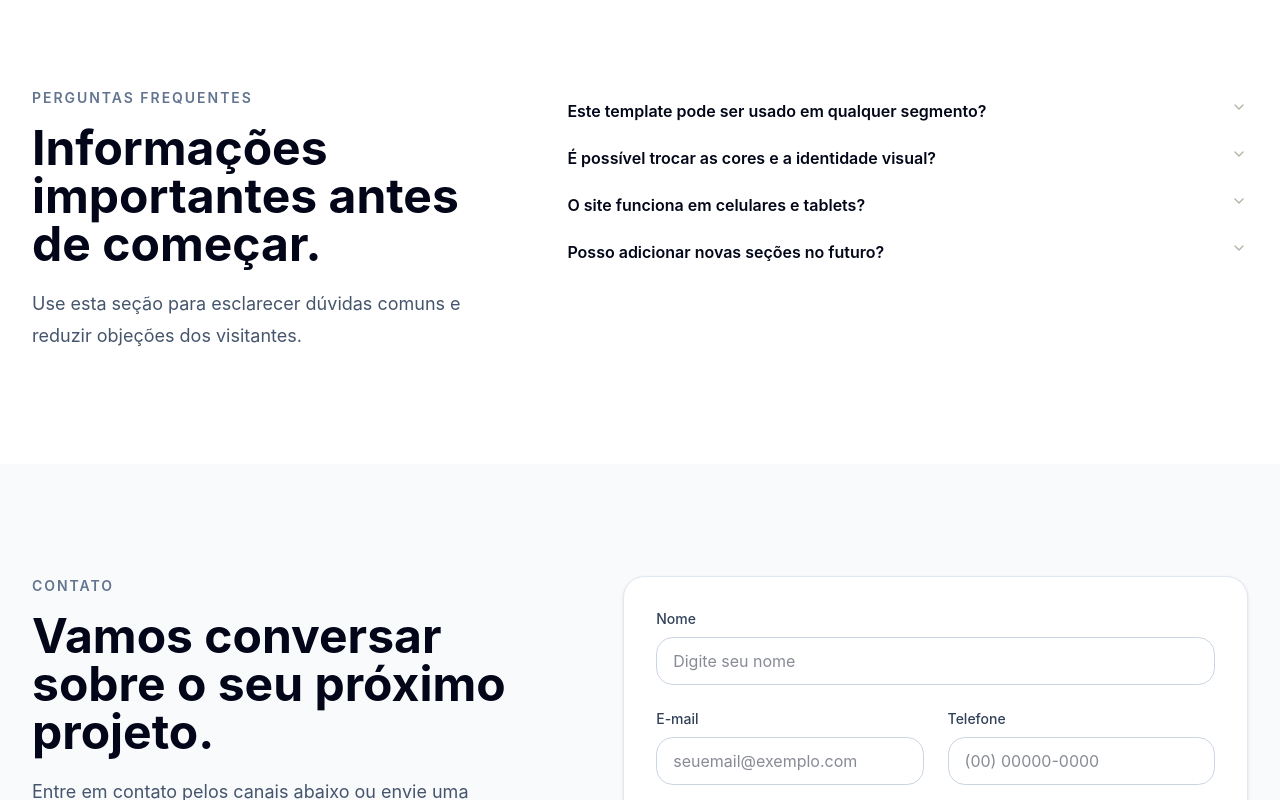
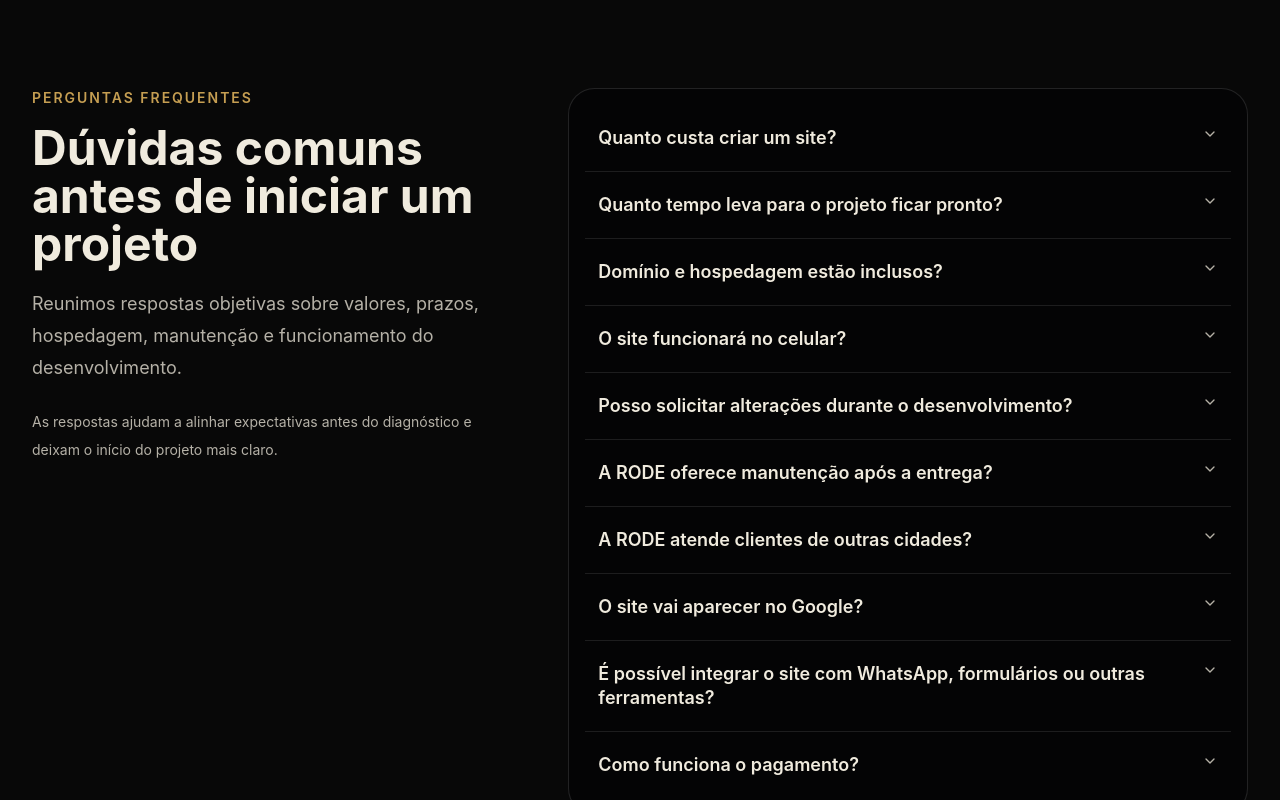
Before and after one commit to RodneiTimoteo/site-rode, a Next.js app: page / in a window 1280 px wide. Shown: the part 6720-7520 px from the top of the page. Built offline with nearby package versions, Linux system fonts and the light colour scheme.

Commit message:
Cria seção de perguntas frequentes da RODE

```diff
--- a/src/components/sections/FAQ.tsx
+++ b/src/components/sections/FAQ.tsx
@@ -1,31 +1,46 @@
+import SectionTitle from "@/components/common/SectionTitle";
 import Section from "@/components/layout/Section";
-import SectionTitle from "@/components/common/SectionTitle";
 import {
   Accordion,
   AccordionContent,
   AccordionItem,
   AccordionTrigger,
 } from "@/components/ui/accordion";
-import { faqItems } from "@/data/faq";
+import { faqItems, faqSection } from "@/data/faq";
 
 export default function FAQ() {
   return (
-    <Section id="faq">
-      <div className="grid gap-12 lg:grid-cols-[0.8fr_1.2fr] lg:gap-20">
-        <SectionTitle
-          eyebrow="Perguntas frequentes"
-          title="Informações importantes antes de começar."
-          description="Use esta seção para esclarecer dúvidas comuns e reduzir objeções dos visitantes."
-        />
+    <Section id="faq" className="border-b border-white/10 bg-[#080808] scroll-mt-24">
+      <div className="grid gap-10 lg:grid-cols-[0.82fr_1.18fr] lg:gap-16">
+        <div>
+          <SectionTitle
+            eyebrow={faqSection.eyebrow}
+            title={faqSection.title}
+            description={faqSection.description}
+            tone="dark"
+          />
 
-        <Accordion type="single" collapsible className="w-full">
-          {faqItems.map((item, index) => (
-            <AccordionItem key={item.question} value={`item-${index}`}>
-              <AccordionTrigger className="text-left text-base font-semibold text-slate-950">
+          <p className="mt-6 max-w-xl text-sm leading-7 text-muted-foreground">
+            As respostas ajudam a alinhar expectativas antes do diagnóstico e deixam o início do projeto mais claro.
+          </p>
+        </div>
+
+        <Accordion
+          type="single"
+          collapsible
+          className="rounded-3xl border border-border bg-card p-3 text-card-foreground sm:p-4"
+        >
+          {faqItems.map((item) => (
+            <AccordionItem
+              key={item.id}
+              value={item.id}
+              className="border-white/10 px-2 last:border-b-0 sm:px-3"
+            >
+              <AccordionTrigger className="py-5 text-left text-base font-semibold leading-6 text-card-foreground hover:text-primary hover:no-underline focus-visible:ring-primary/70 sm:text-lg">
                 {item.question}
               </AccordionTrigger>
 
-              <AccordionContent className="text-base leading-7 text-slate-600">
+              <AccordionContent className="pb-5 text-sm leading-7 text-muted-foreground sm:text-base">
                 {item.answer}
               </AccordionContent>
             </AccordionItem>
--- a/src/data/faq.ts
+++ b/src/data/faq.ts
@@ -1,22 +1,75 @@
+export interface FaqItem {
+  id: string;
+  question: string;
+  answer: string;
+}
+
+export const faqSection = {
+  eyebrow: "Perguntas frequentes",
+  title: "Dúvidas comuns antes de iniciar um projeto",
+  description:
+    "Reunimos respostas objetivas sobre valores, prazos, hospedagem, manutenção e funcionamento do desenvolvimento.",
+} as const;
+
 export const faqItems = [
   {
-    question: "Este template pode ser usado em qualquer segmento?",
+    id: "quanto-custa-criar-site",
+    question: "Quanto custa criar um site?",
     answer:
-      "Sim. A estrutura é modular e pode ser adaptada para clínicas, advogados, mercados, empresas, portfólios e outros tipos de projeto.",
+      "O valor depende do tipo de projeto, da quantidade de páginas, dos recursos necessários e do nível de personalização. Após entender sua necessidade, a RODE apresenta uma proposta clara e adequada ao escopo.",
   },
   {
-    question: "É possível trocar as cores e a identidade visual?",
+    id: "prazo-projeto",
+    question: "Quanto tempo leva para o projeto ficar pronto?",
     answer:
-      "Sim. Cores, fontes, textos, imagens e componentes podem ser personalizados para cada cliente.",
+      "O prazo varia conforme a complexidade, o conteúdo e os recursos do projeto. Sites e landing pages mais simples costumam ser desenvolvidos em menos tempo, enquanto projetos personalizados exigem etapas adicionais de planejamento, revisão e integração.",
   },
   {
-    question: "O site funciona em celulares e tablets?",
+    id: "dominio-hospedagem",
+    question: "Domínio e hospedagem estão inclusos?",
     answer:
-      "Sim. Todos os componentes são desenvolvidos com responsividade e abordagem mobile first.",
+      "Isso depende da proposta escolhida. A RODE orienta sobre domínio e hospedagem, pode realizar a configuração e deixa todos os custos e condições apresentados de forma transparente antes da contratação.",
   },
   {
-    question: "Posso adicionar novas seções no futuro?",
+    id: "responsivo-celular",
+    question: "O site funcionará no celular?",
     answer:
-      "Sim. A arquitetura foi preparada para receber novas páginas, seções e integrações sem comprometer a organização do projeto.",
+      "Sim. Todos os projetos são desenvolvidos com estrutura responsiva, adaptada para celulares, tablets e computadores.",
   },
-] as const;
+  {
+    id: "alteracoes-desenvolvimento",
+    question: "Posso solicitar alterações durante o desenvolvimento?",
+    answer:
+      "Sim. O processo inclui uma etapa de revisão para que você avalie a primeira versão e solicite os ajustes necessários dentro do escopo acordado.",
+  },
+  {
+    id: "manutencao-entrega",
+    question: "A RODE oferece manutenção após a entrega?",
+    answer:
+      "Sim. A manutenção pode ser contratada de forma opcional para atualizações, ajustes, suporte e acompanhamento técnico após a publicação.",
+  },
+  {
+    id: "atendimento-outras-cidades",
+    question: "A RODE atende clientes de outras cidades?",
+    answer:
+      "Sim. O atendimento pode ser realizado de forma remota para clientes de qualquer região do Brasil, além do atendimento local em Sertânia e região.",
+  },
+  {
+    id: "site-google",
+    question: "O site vai aparecer no Google?",
+    answer:
+      "O site será preparado com boas práticas técnicas de SEO e poderá ser indexado pelo Google. O posicionamento nas buscas depende de fatores como concorrência, conteúdo, autoridade do domínio e estratégia contínua de otimização.",
+  },
+  {
+    id: "integracoes-ferramentas",
+    question: "É possível integrar o site com WhatsApp, formulários ou outras ferramentas?",
+    answer:
+      "Sim. A RODE pode integrar WhatsApp, formulários, e-mail, CRM e outras ferramentas conforme a necessidade do projeto.",
+  },
+  {
+    id: "pagamento",
+    question: "Como funciona o pagamento?",
+    answer:
+      "As condições de pagamento são definidas na proposta comercial, de acordo com o tipo e o escopo do projeto. Tudo é apresentado antes do início do desenvolvimento.",
+  },
+] satisfies FaqItem[];
```
